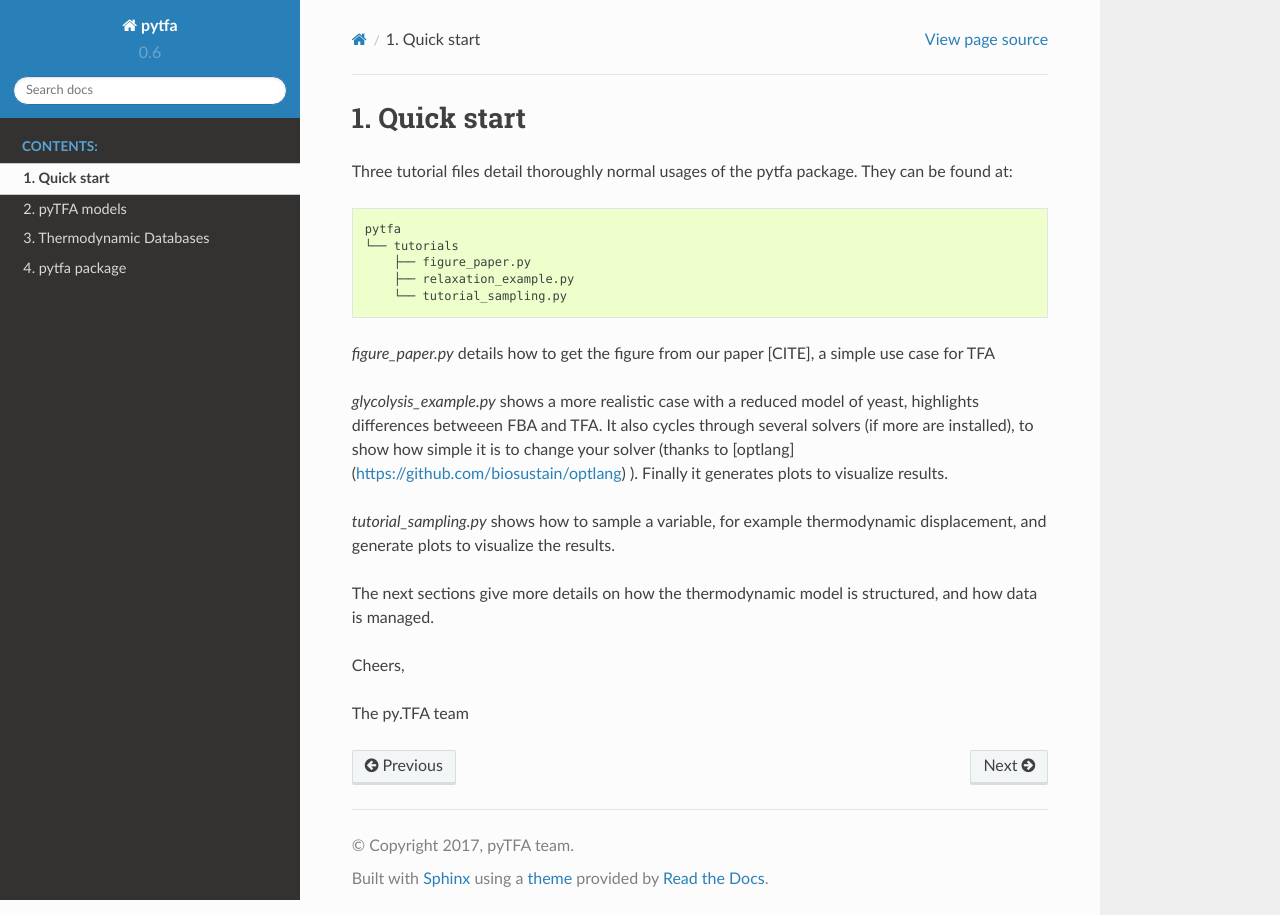
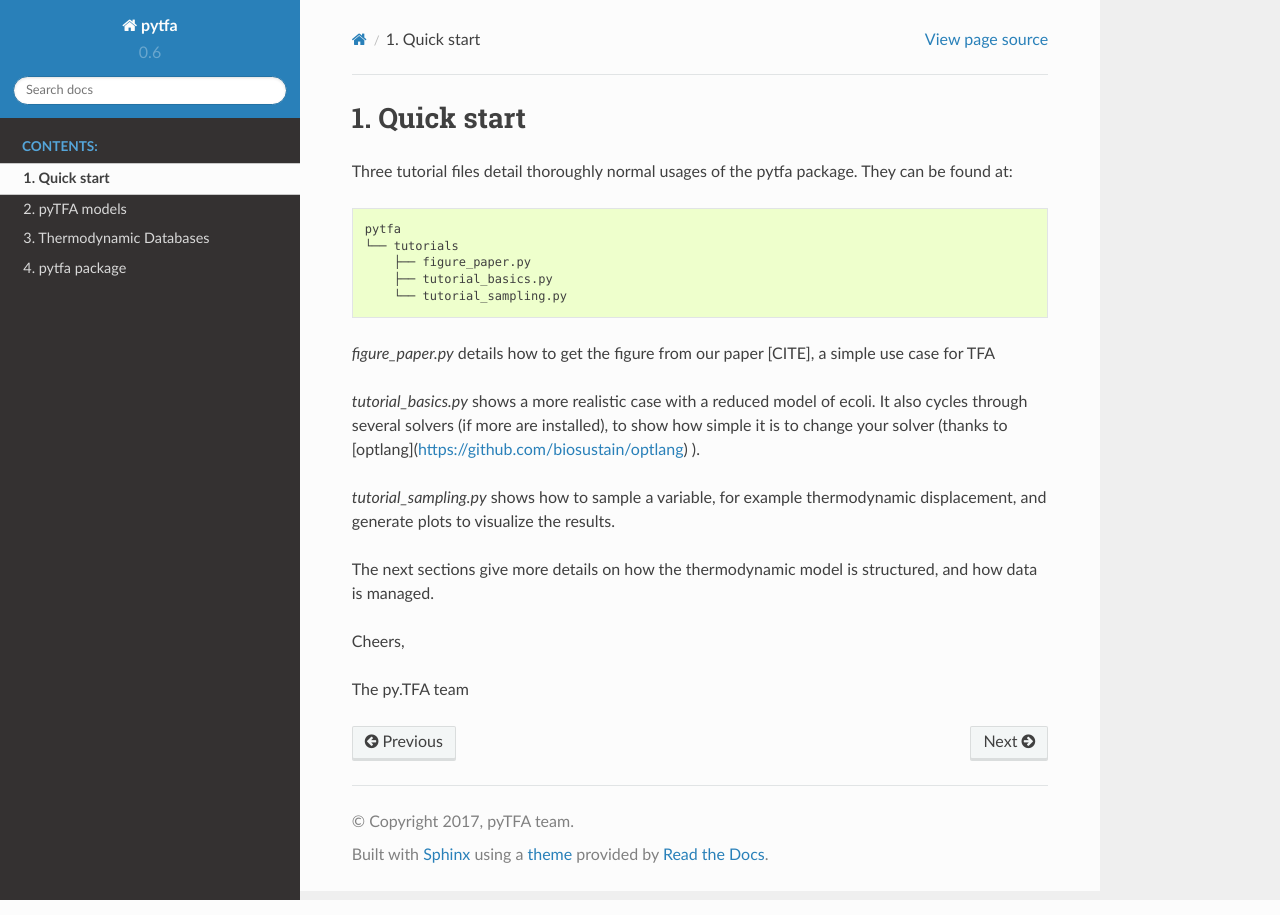
Before and after one commit to EPFL-LCSB/pytfa, a Sphinx documentation site: the page built from doc/quickstart.rst, in a window 1280 px wide. Built offline with Sphinx 7.4.7 and the Read the Docs theme 2.0.0, drawn with Linux system fonts in a browser that asks for light colours.

Commit message:
DOC: update documentation

```diff
--- a/README.rst
+++ b/README.rst
@@ -66,7 +66,7 @@ package. They can be found at:
     pytfa
     └── tutorials
         ├── figure_paper.py
-        ├── relaxation_example.py
+        ├── tutorial_basics.py
         └── tutorial_sampling.py
 
 More information can be found
--- a/doc/quickstart.rst
+++ b/doc/quickstart.rst
@@ -7,17 +7,16 @@ can be found at::
     pytfa
     └── tutorials
         ├── figure_paper.py
-        ├── relaxation_example.py
+        ├── tutorial_basics.py
         └── tutorial_sampling.py
 
 `figure_paper.py` details how to get the figure from our paper [CITE], a simple
 use case for TFA
 
-`glycolysis_example.py` shows a more realistic case with a reduced model of
-yeast, highlights differences betweeen FBA and TFA. It also cycles through several
+`tutorial_basics.py` shows a more realistic case with a reduced model of
+ecoli. It also cycles through several
 solvers (if more are installed), to show how simple it is to change your solver
-(thanks to [optlang](https://github.com/biosustain/optlang) ). Finally it generates
-plots to visualize results.
+(thanks to [optlang](https://github.com/biosustain/optlang) ).
 
 `tutorial_sampling.py` shows how to sample a variable, for example thermodynamic
 displacement, and generate plots to visualize the results.
```
Also changed, not shown: docker/README.md.
